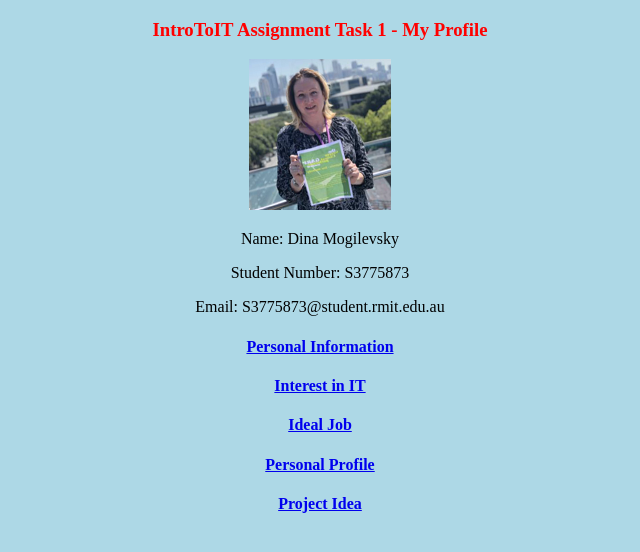
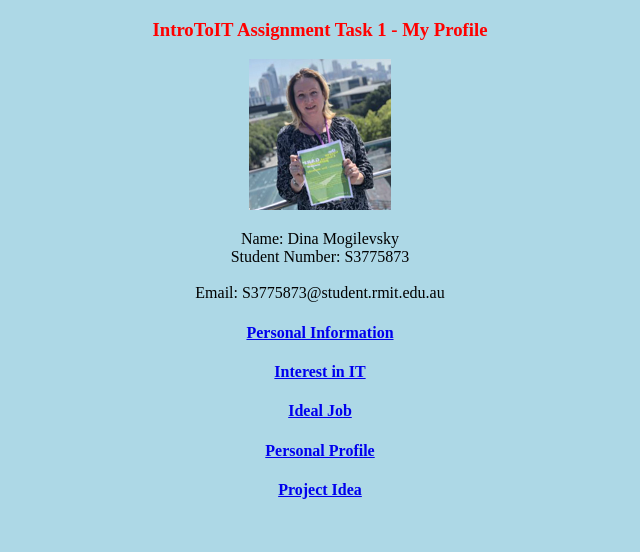
Before and after one commit to S3775873/dmogilevsky, a plain HTML site: page index.html in a window 1280 px wide. Shown: the whole page, without its empty margins (320-960 px from the left). Drawn offline with Linux system fonts and the light colour scheme.

Commit message:
Update index.html

```diff
--- a/index.html
+++ b/index.html
@@ -9,9 +9,11 @@
   <h3 class="PageTitle">IntroToIT Assignment Task 1 - My Profile</h3>
   <div class="MenuItems">
     <img src="smallphoto.png" alt="me">
-    <p>Name: Dina Mogilevsky</p>
-    <p>Student Number: S3775873</p>
-    <p>Email: S3775873@student.rmit.edu.au</p>
+    <p>
+      Name: Dina Mogilevsky
+      <br>Student Number: S3775873</br>
+      <br>Email: S3775873@student.rmit.edu.au</br>
+    </p>
   </div>
 
   <h4 class="MenuItems"><a href="PersonalInformation.html">Personal Information</a></h4>
```
